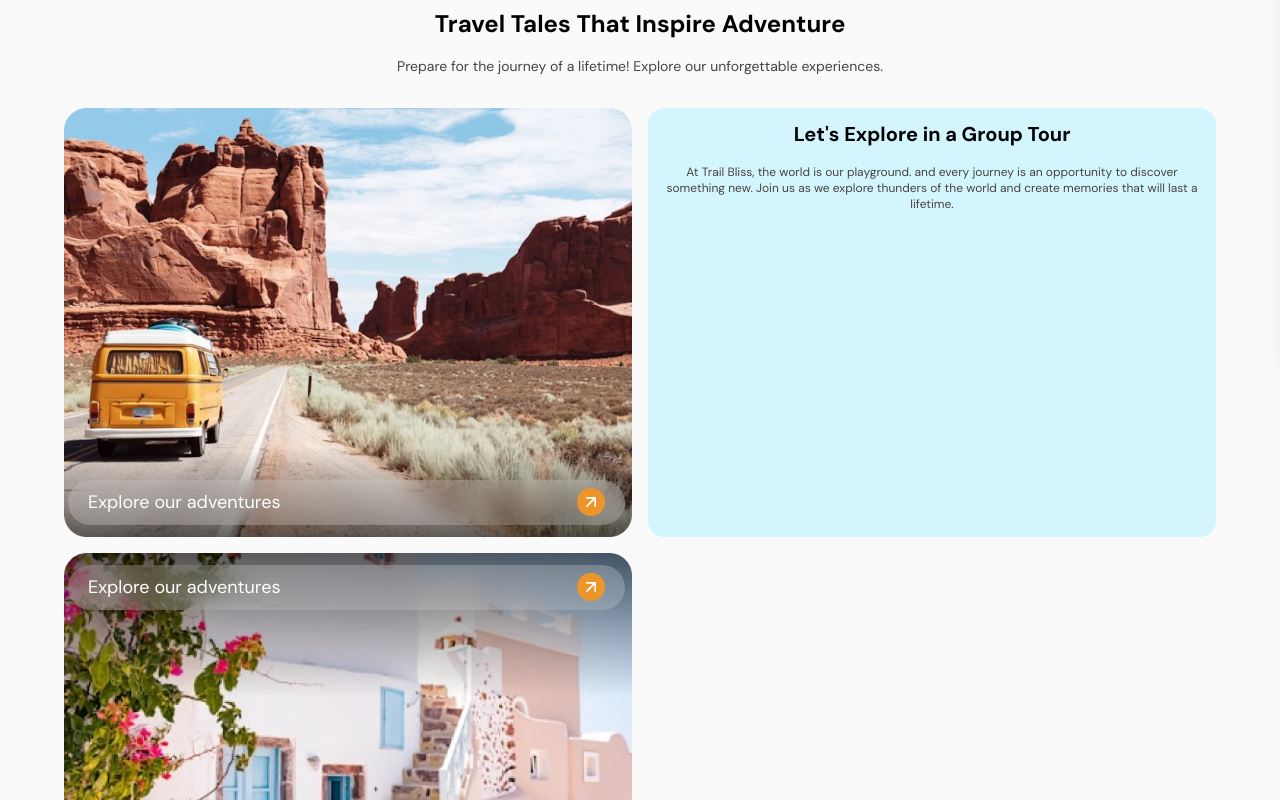
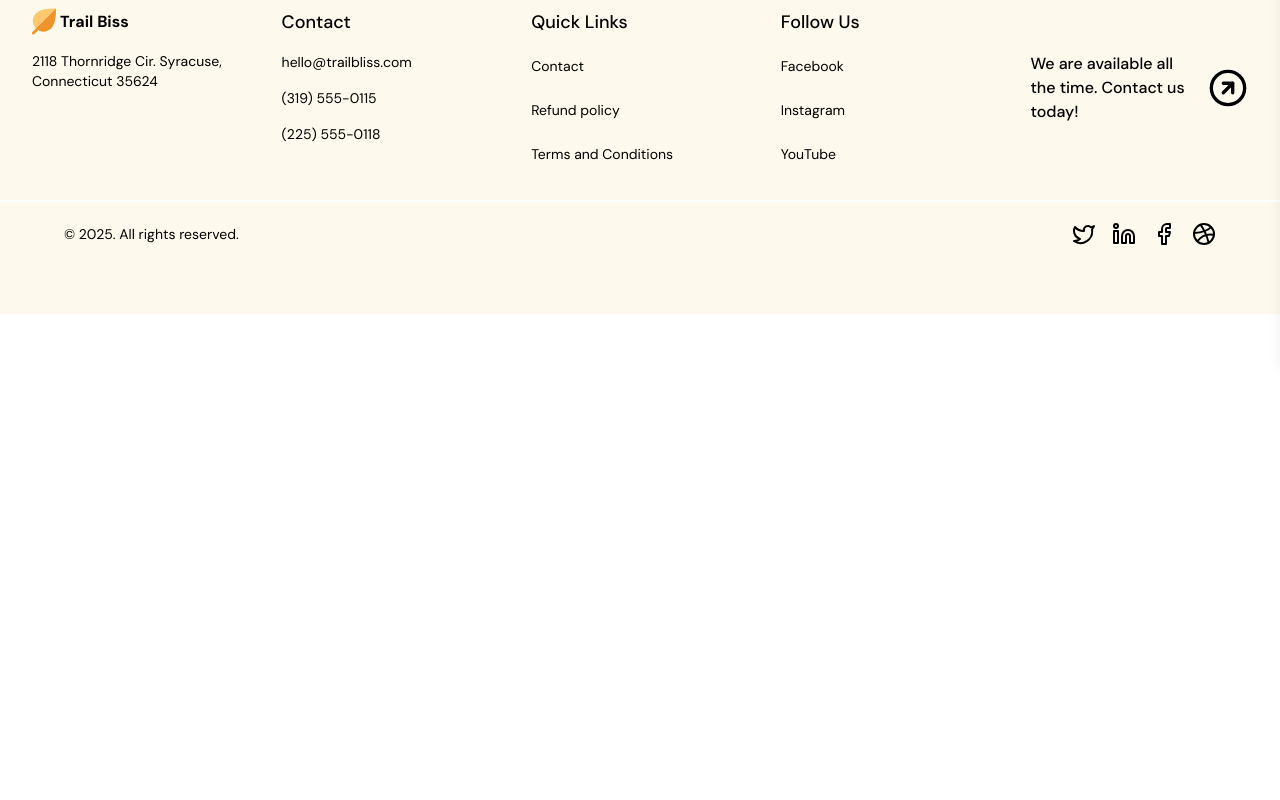
Before and after one commit to abolfazltalebi/trialBiss.com, a React (Vite) app: page / in a window 1280 px wide. Shown: the part 440-1240 px from the top of the page. After the commit the page ends 800 px from the top, so only its background shows below. Built offline with nearby package versions, Linux system fonts and the light colour scheme.

Commit message:
some changes add travellsection and more...

```diff
--- a/src/pages/Home/Home.jsx
+++ b/src/pages/Home/Home.jsx
@@ -1,62 +1,17 @@
-import { ArrowRight, ArrowRightCircle } from "lucide-react";
+import { ArrowRight, ArrowRightCircle, Play } from "lucide-react";
 
 import Button from "../../components/Button";
 import HeroSection from "./HeroSection/HeroSection";
 import image1 from "@/assets/images/image1.webp";
 import image2 from "@/assets/images/image2.webp";
+import image3 from "@/assets/images/image3.webp";
+import TravelSection from "./TravelSection/TravelSection";
 
 export default function Home() {
   return (
     <>
       <HeroSection />
-      <section className="bg-[#FAFAFA]">
-        <div className="container space-y-8 py-8">
-          <div className="space-y-4">
-            <h2 className="text-2xl font-bold text-center">
-              Travel Tales That Inspire Adventure
-            </h2>
-            <p className="text-[#454444] text-sm text-center">
-              Prepare for the journey of a lifetime! Explore our unforgettable
-              experiences.{" "}
-            </p>
-          </div>
-          <div className="grid grid-cols-1 sm:grid-cols-2 gap-4">
-            <div className="relative group">
-              <div>
-                <img src={image1} alt="" />
-              </div>
-              <div className="absolute bottom-3 rounded-full w-[98%] ml-1 h-[45px] px-5 bg-white/20 backdrop-blur-md flex items-center justify-between">
-                <p className="text-white text-lg">Explore our adventures</p>
-                <Button className="">
-                  <ArrowRight className="bg-[#ED952B] rounded-full p-1 text-white -rotate-45 transition duration-400 size-7 group-hover:rotate-0 group-hover:size-8" />
-                </Button>
-              </div>
-            </div>
-            <div className="space-y-4 bg-[#D3F5FE] p-3 rounded-2xl">
-              <h2 className="text-xl font-bold text-center">
-                Let's Explore in a Group Tour
-              </h2>
-              <p className="text-[#454444] text-xs text-center">
-                At Trail Bliss, the world is our playground. and every journey
-                is an opportunity to discover something new. Join us as we
-                explore thunders of the world and create memories that will last
-                a lifetime.
-              </p>
-            </div>
-            <div className="relative group">
-              <div>
-                <img src={image2} alt="" />
-              </div>
-              <div className="absolute top-3 rounded-full w-[98%] ml-1 h-[45px] group-hover:h-full group-hover:rounded-2xl transition-all duration-100 px-5 bg-white/20 backdrop-blur-md flex items-center justify-between">
-                <p className="text-white text-lg">Explore our adventures</p>
-                <Button className="">
-                  <ArrowRight className="bg-[#ED952B] rounded-full p-1 text-white -rotate-45 transition duration-400 size-7 group-hover:rotate-0 group-hover:size-8" />
-                </Button>
-              </div>
-            </div>
-          </div>
-        </div>
-      </section>
+      <TravelSection />
     </>
   );
 }
--- /dev/null
+++ b/src/pages/Home/TravelSection/TraveIImageCard.jsx
@@ -0,0 +1,17 @@
+
+export default function TraveIImageCard({ image, overlayPosition }) {
+  return (
+    <div className="relative group">
+    <img src={image} alt="Travel" className="rounded-xl" />
+    <div
+      className={`absolute ${overlayPosition}-3 rounded-full w-[98%] ml-1 h-[45px]
+      transition-all duration-500 px-5 bg-white/20 backdrop-blur-md flex items-center justify-between
+      ${overlayPosition === "top" ? "group-hover:top-[40%] group-hover:rounded-2xl" : "group-hover:top-[40%]"}`}
+    >
+      <p className="text-white text-sm">Explore our adventures</p>
+      <Button>
+        <ArrowRight className="bg-[#ED952B] rounded-full p-1 text-white -rotate-45 transition duration-400 size-7 group-hover:rotate-0 group-hover:size-8" />
+      </Button>
+    </div>
+  </div>  )
+}
--- /dev/null
+++ b/src/pages/Home/TravelSection/TravelHeaderSection.jsx
@@ -0,0 +1,10 @@
+
+export default function TravelHeaderSection() {
+  return (
+    <div className="space-y-4 text-center">
+    <h2 className="text-2xl font-bold">Travel Tales That Inspire Adventure</h2>
+    <p className="text-[#454444] text-sm">
+      Prepare for the journey of a lifetime! Explore our unforgettable experiences.
+    </p>
+  </div>  )
+}
--- /dev/null
+++ b/src/pages/Home/TravelSection/TravelInfoCard.jsx
@@ -0,0 +1,12 @@
+export default function TravelInfoCard() {
+  return (
+    <div className="space-y-4 bg-[#D3F5FE] p-3 rounded-2xl text-center">
+      <h2 className="text-xl font-bold">Let's Explore in a Group Tour</h2>
+      <p className="text-[#454444] text-xs">
+        At Trail Bliss, the world is our playground. Every journey is an
+        opportunity to discover something new. Join us as we explore wonders of
+        the world and create memories that will last a lifetime.
+      </p>
+    </div>
+  );
+}
--- /dev/null
+++ b/src/pages/Home/TravelSection/TravelSection.jsx
@@ -0,0 +1,20 @@
+import TravelHeaderSection from "./TravelHeaderSection";
+import TraveIImageCard from "./TraveIImageCard.JSX";
+import TravelInfoCard from "./TravelInfoCard";
+
+export default function TravelSection({ images = [] }) {
+  if (!images || images.length < 3) return null;
+  return (
+    <section className="bg-[#FAFAFA]">
+      <div className="container space-y-8 py-8">
+        <TravelHeaderSection />
+        <div className="grid grid-cols-1 sm:grid-cols-4 gap-4">
+          <TraveIImageCard image={images[0]} overlayPosition="bottom" />
+          <TravelInfoCard />
+          <TraveIImageCard image={images[1]} overlayPosition="top" />
+          <img src={images[2]} alt="Travel" className="rounded-xl" />
+        </div>
+      </div>
+    </section>
+  );
+}
```
